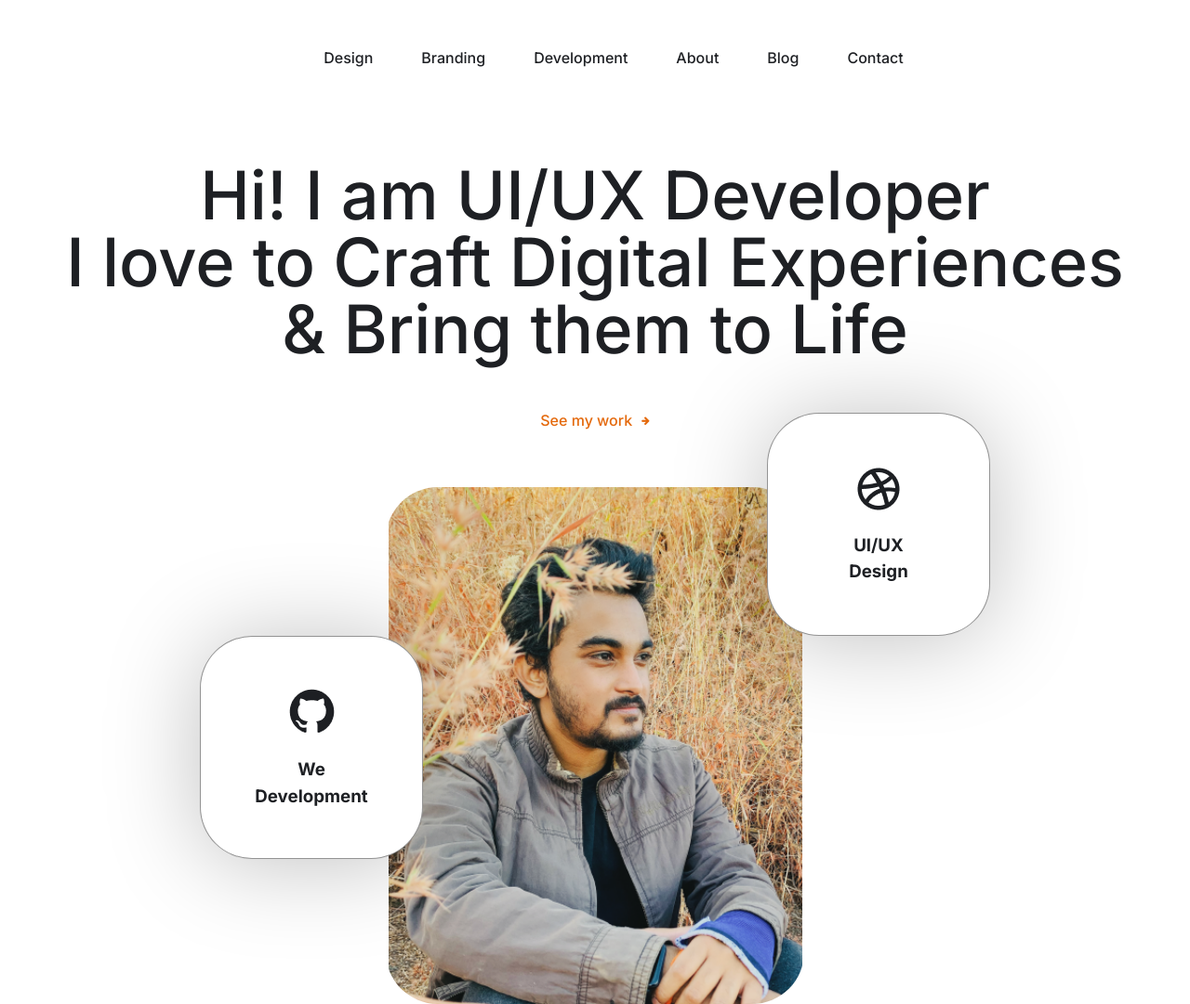
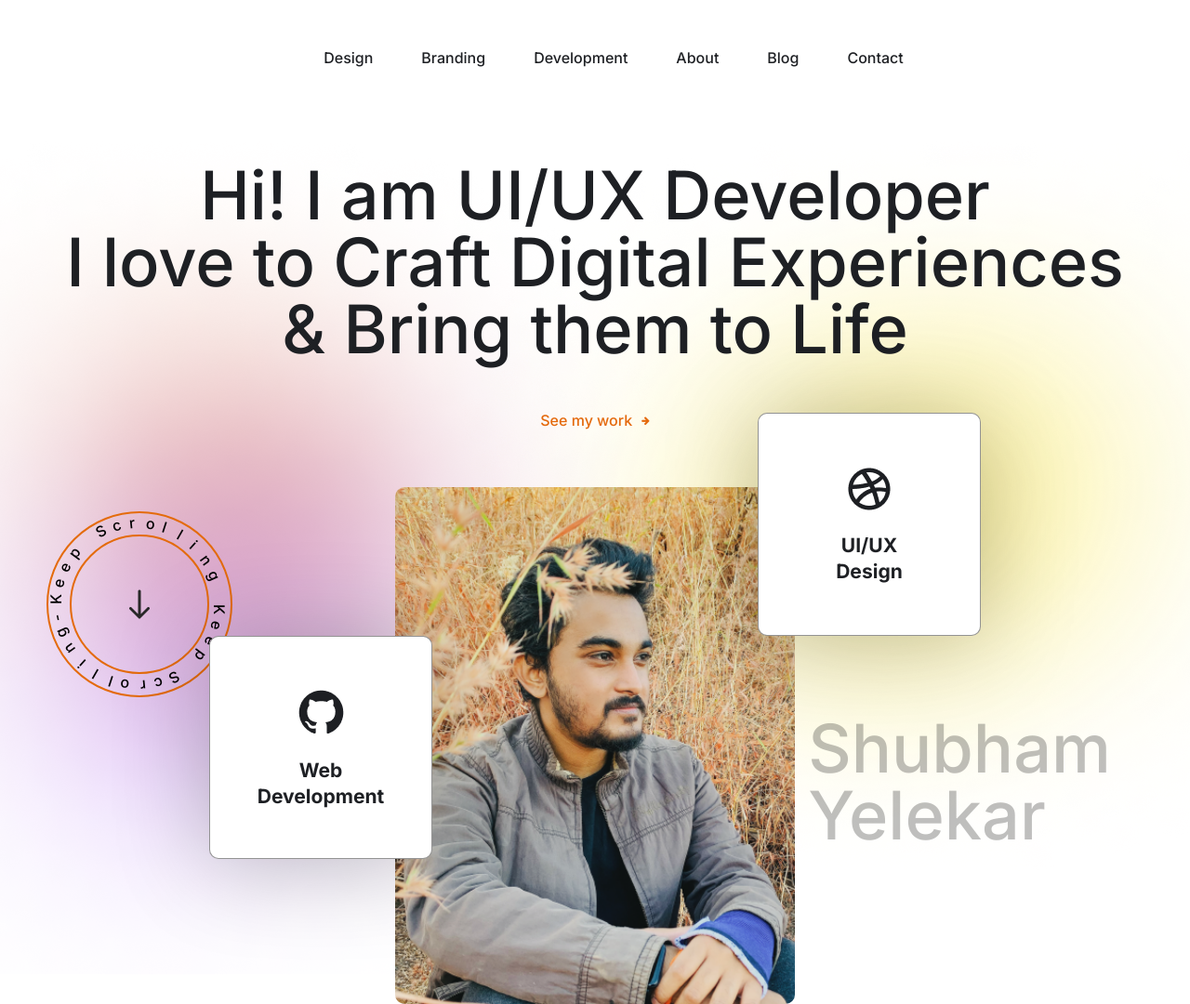
Before and after one commit to Shubham-yelekar/daily-ui-hero-section-portfolio, a plain HTML site: page index.html in a window 1280 px wide. Shown: the whole page at 93% size. Drawn offline with Linux system fonts and the light colour scheme.

Commit message:
animation once

```diff
--- a/app.js
+++ b/app.js
@@ -0,0 +1,5 @@
+const text = document.querySelector('.text')
+text.innerHTML = text.innerText.split('').map(
+    (char, i ) =>
+    `<span style="transform:rotate(${i*12}deg)">${char}</span>`
+).join('')
--- a/index.html
+++ b/index.html
@@ -9,6 +9,7 @@
     <title>Hero Section Portfolio</title>
 </head>
 <body>
+
     <nav>
         <ul class="links-wrapper">
             <li><a class="link" href="#">Design</a></li>
@@ -19,6 +20,20 @@
             <li><a class="link" href="#">Contact</a></li>
         </ul>
     </nav>
+
+    <div class="blob1">
+        <img src="./assets/Ellipse-1.png" alt="">
+    </div>
+
+    <div class="blob2">
+        <img src="./assets/Ellipse-2.png" alt="">
+    </div>
+
+    <div class="circle">
+        <div class="text">
+            <p>Keep Scrolling-Keep Scrolling</p>
+        </div>
+    </div>
 
     <div class="hero">
         <h1>Hi! I am UI/UX Developer  <br>
@@ -32,7 +47,7 @@
 
             <a href="#" class="web-dev-link git-link">
                 <img src="./assets/github.png" alt="go to my github">
-                <h3>We<br>
+                <h3>Web<br>
                 Development</h3>
             </a>
             <a href="#" class="web-dev-link behance-link">
@@ -40,7 +55,10 @@
                 <h3>UI/UX <br>
                 Design</h3>
             </a>
+            <h2 class="name">Shubham <br>
+                Yelekar</h2>
         </div>
+
 
 
     </main>
--- a/style.css
+++ b/style.css
@@ -102,7 +102,8 @@
 
   body {
       background-color: white;
-
+      height: 100vh;
+      overflow: hidden;
     }
 
   /* utilities */
@@ -112,11 +113,25 @@
     gap: var(--gap, 1rem);
   }
 
+
+
   nav {
     display: grid;
     place-items: center;
     padding: 5rem 0;
   }
+
+  .blob1 {
+    position: absolute;
+    z-index: -1;
+  }
+
+  .blob2 {
+    position: absolute;
+    right: 0;
+    z-index: -1;
+  }
+
 
 .links-wrapper {
     display: flex;
@@ -129,6 +144,22 @@
     font-size: 1.6rem;
     text-decoration: none;
     color: var(--clr-black);
+    position: relative;
+
+}
+
+.link::before {
+  content:'';
+  height: 2px;
+  width: 0px;
+  background-color: var(--clr-black);
+  bottom: -5px;
+  position:absolute ;
+  transition: all 0.3s ease-in;
+}
+
+.link:hover::before {
+  width: 40px;
 }
 
 .link.active {
@@ -173,13 +204,13 @@ main {
 }
 
 .profile-image {
-  width: 450px;
+  width: 430px;
   height: 556px;
-  border-radius: 5.6rem;
+  border-radius: 1rem;
   background-image: url('./assets/my-image.png');
-  background-position: center;
+  background-position:center;
   background-repeat: no-repeat;
-  background-size: contain;
+  background-size: cover;
   position: relative;
 }
 
@@ -190,14 +221,16 @@ main {
   background: #FFFFFF;
   border: 1px solid #29292980;
   box-shadow: 0px 4px 100px rgba(0, 0, 0, 0.25);
-  border-radius: 56px;
+  border-radius: 1rem;
   display: flex;
   flex-direction: column;
   text-align: center;
   align-items: center;
   justify-content: center;
-  font-size: 1.6rem;
+  font-size: 1.8rem;
+  font-weight: 500;
   text-decoration: none;
+  line-height: 28px;
   color: var(--clr-black);
   gap: 2rem;
 
@@ -213,3 +246,63 @@ main {
   right: -200px;
   top: -80px;
 }
+
+.name {
+  position: absolute;
+  font-size: 7.2rem;
+  font-weight: 400;
+  right: -340px;
+  bottom: 30%;
+  line-height: 100%;
+  color: rgba(0, 0, 0, 0.25);
+}
+
+.circle {
+   position: absolute;
+   width: 200px;
+   height: 200px;
+   bottom: 50px;
+   left: 50px;
+  letter-spacing: 5px;
+  font-size: 1.6rem;
+   display: flex;
+   justify-content: center;
+   align-items: center;
+  border-radius: 50%;
+  border: 2px solid #E46B0B;
+}
+
+.circle::before {
+  content: '';
+  width: 150px;
+  height: 150px;
+  border: 2px solid #E46B0B;
+  position: absolute;
+  border-radius: 50%;
+  background-image: url('./assets/Arrow\ 3.png');
+  background-position: center;
+  background-repeat: no-repeat;
+
+}
+
+@keyframes rotate {
+  0% {
+    transform: rotate(0deg)
+  }
+
+  100% {
+    transform: rotate(360deg);
+  }
+}
+
+.text {
+  width: 100%;
+  height: 100%;
+  animation: rotate 20s linear infinite ;
+}
+
+.circle span {
+  position: absolute;
+  left: 50%;
+  transform-origin: 0 100px;
+}
```
Also changed, not shown: assets/Arrow 3.png (added), assets/Ellipse-1.png (added), assets/Ellipse-2.png (added), assets/blob.svg (added).
